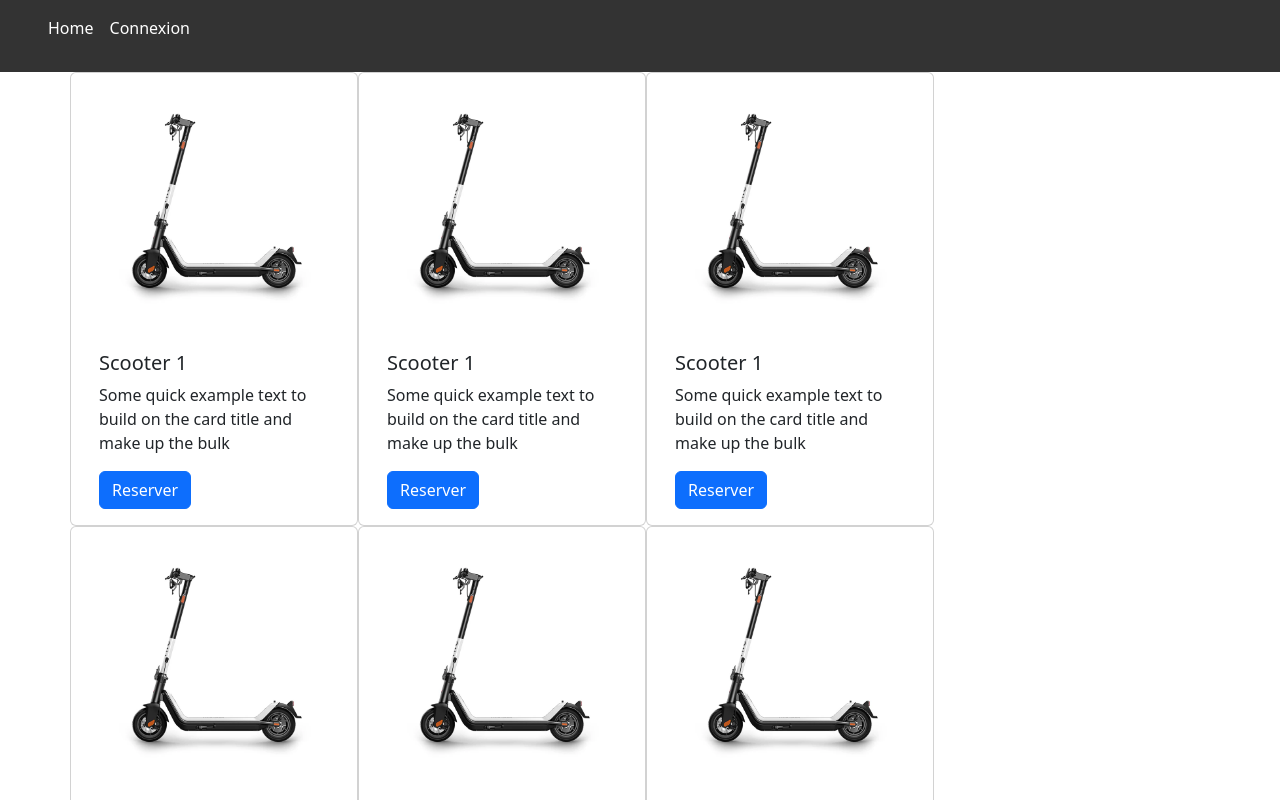
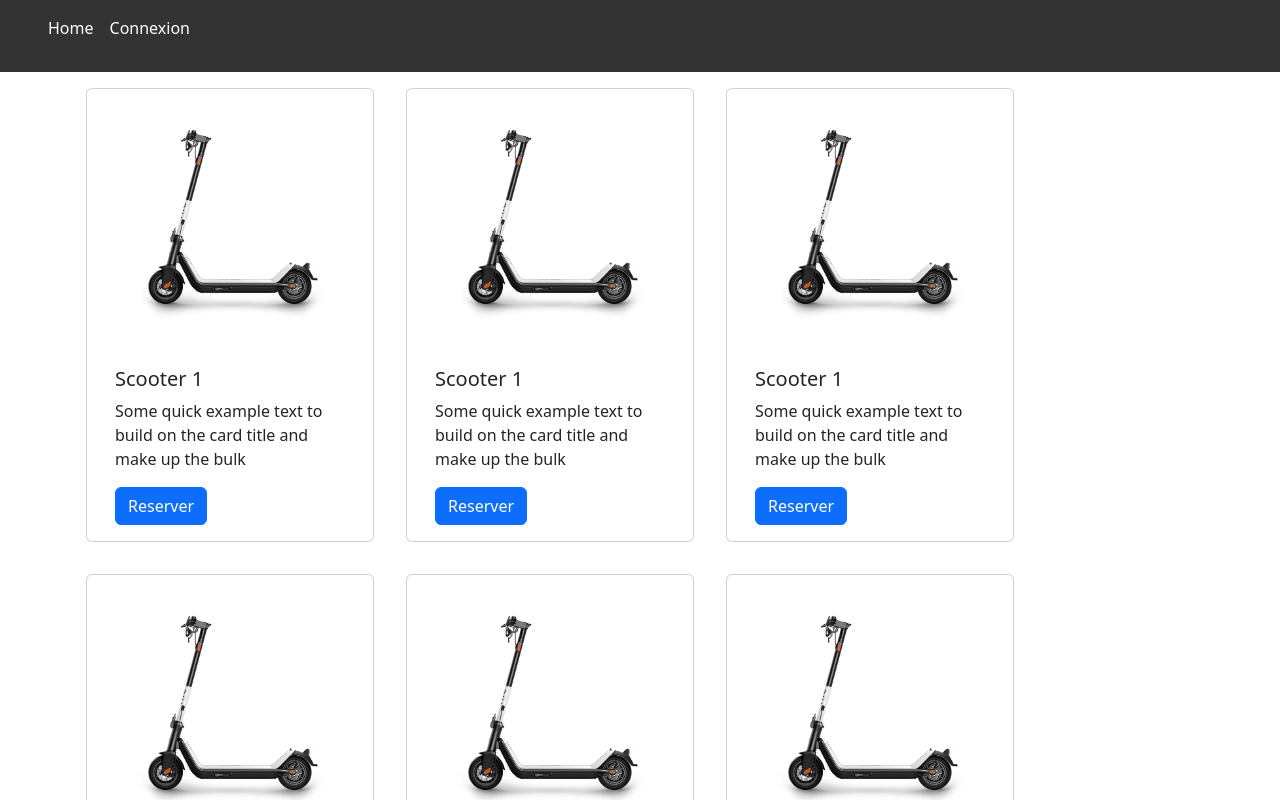
Before and after one commit to seasayDev/ecoride, a Vue app in the folder frontend/ecoride/: page / in a window 1280 px wide. Shown: the top 800 px of the page. Built offline with nearby package versions, Linux system fonts and the light colour scheme.

Commit message:
modifier le style du scooterCard

```diff
--- a/frontend/ecoride/src/components/scooterCard/ScooterCard.vue
+++ b/frontend/ecoride/src/components/scooterCard/ScooterCard.vue
@@ -17,4 +17,8 @@ export default defineComponent({
     },
 })
 </script>
-<style scoped></style>
+<style scoped>
+.card {
+    margin: 1rem;
+}
+</style>
```
Also changed, not shown: 1 other file (tests, documents, lock files or other folders).
